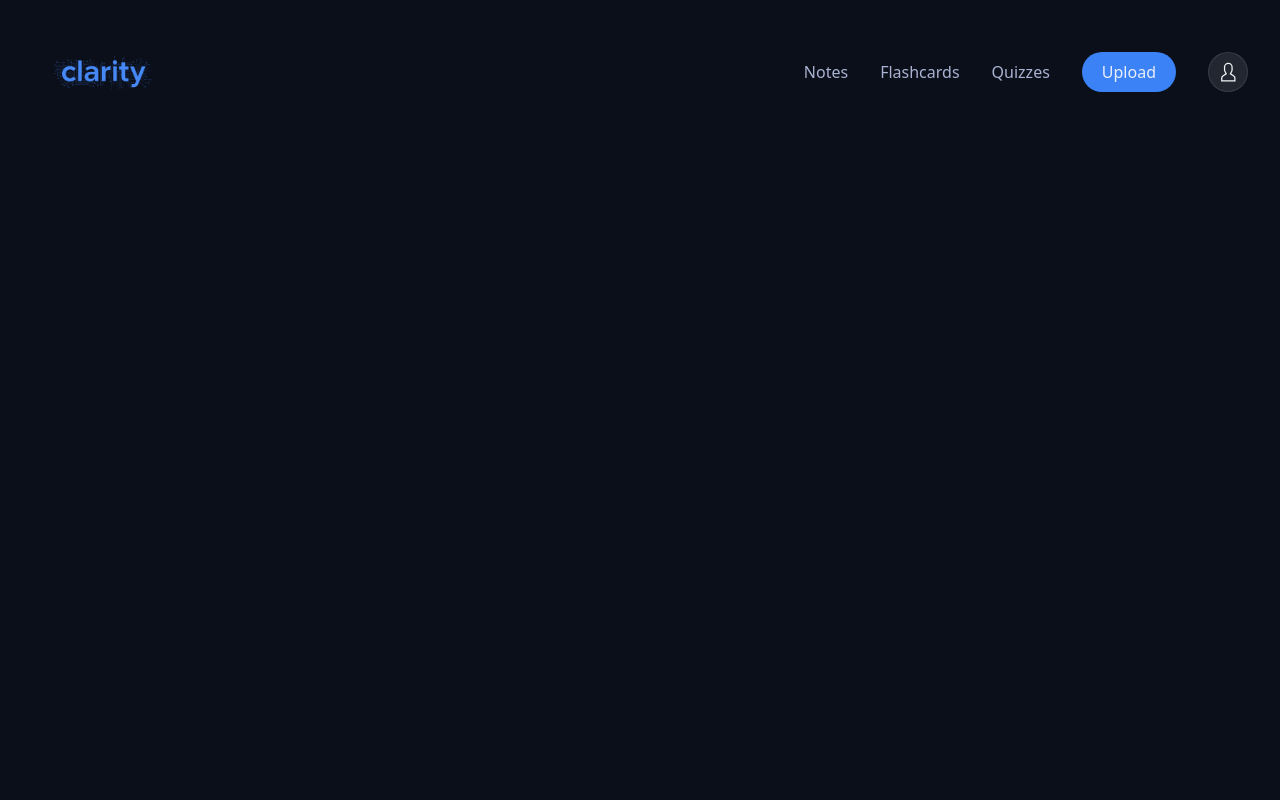
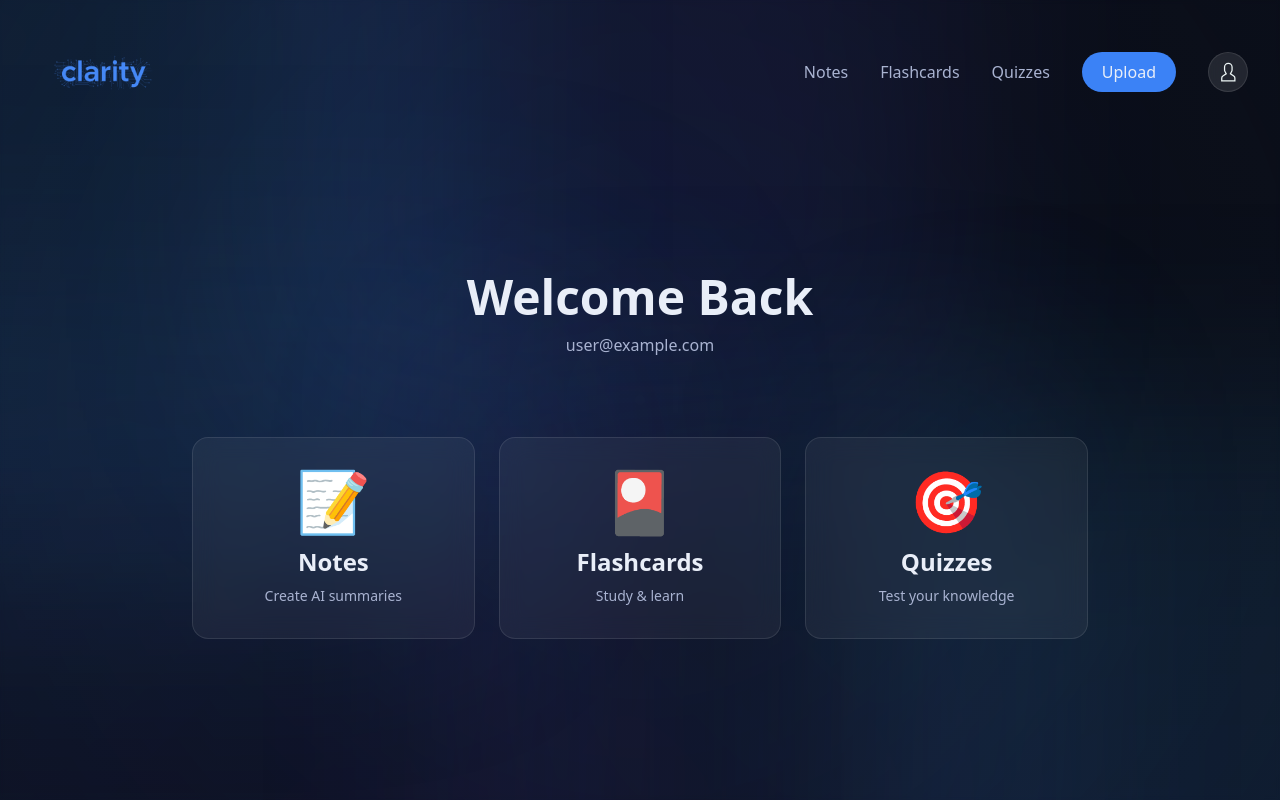
Before and after one commit to Atom1cWinter/ITCS-4155-clarity, a React (Vite) app: page /home in a window 1280 px wide. Built offline with nearby package versions, Linux system fonts and the light colour scheme; no server answers; sample sign-in values are in the browser's storage.

Commit message:
Add home page

```diff
--- a/src/App.tsx
+++ b/src/App.tsx
@@ -1,6 +1,7 @@
 import './App.css'
 import { BrowserRouter as Router, Routes, Route, Navigate, useLocation } from 'react-router-dom'
 import AuthPage from './pages/AuthPage'
+import HomePage from './pages/HomePage'
 import NotesPage from './pages/NotesPage'
 import FlashcardsPage from './pages/FlashcardsPage'
 import NavBar from './components/NavBar'
@@ -18,12 +19,13 @@ function AppRoutes() {
       {!hideNav && <NavBar />}
       <Routes>
         <Route path="/auth" element={<AuthPage />} />
+        <Route path="/home" element={<HomePage />} />
         <Route path="/notes" element={<NotesPage />} />
         <Route path="/flashcards" element={<FlashcardsPage />} />
         <Route path='/quizzes' element={<QuizzesPage />} />
         <Route path='/upload' element={<UploadPage />} />
         <Route path='/profile' element={<ProfilePage />} />
-        <Route path="/" element={<Navigate to="/auth" />} />
+        <Route path="/" element={<Navigate to="/home" />} />
       </Routes>
     </>
   )
--- a/src/components/NavBar.tsx
+++ b/src/components/NavBar.tsx
@@ -44,7 +44,7 @@ const NavBar: React.FC<NavbarProps> = () => {
             <div className="max-w-7xl mx-auto px-6 md:px-8 py-8 flex justify-between items-center pointer-events-auto">
                 {/* Blue Clarity Logo */}
                 <Link
-                  to="/notes"
+                  to="/home"
                   className="transition-opacity hover:opacity-80"
                   aria-label="Clarity Home"
                 >
--- a/src/pages/AuthPage.tsx
+++ b/src/pages/AuthPage.tsx
@@ -124,8 +124,8 @@ export default function AuthPage() {
         // Sign in with email and password
         const userCredential = await signInWithEmailAndPassword(auth, email, password);
         console.log('Login successful:', userCredential.user);
-        // Redirect to notes page after successful login
-        navigate('/notes');
+        // Redirect to home page after successful login
+        navigate('/home');
       } else {
         // Create new user with email and password
         const userCredential = await createUserWithEmailAndPassword(auth, email, password);
@@ -155,8 +155,8 @@ export default function AuthPage() {
       const provider = new GoogleAuthProvider();
       const userCredential = await signInWithPopup(auth, provider);
       console.log('Google sign-in successful:', userCredential.user);
-      // Redirect to notes page after successful Google sign-in
-      navigate('/notes');
+      // Redirect to home page after successful Google sign-in
+      navigate('/home');
     } catch (error) {
       console.error('Google sign-in error:', error);
       const errorCode = (error as { code?: string })?.code || 'unknown';
--- /dev/null
+++ b/src/pages/HomePage.tsx
@@ -0,0 +1,85 @@
+import { useEffect, useState } from 'react';
+import { useNavigate } from 'react-router-dom';
+import { auth } from '../lib/firebase';
+import AmbientBackground from '../components/AmbientBackground';
+import type { User } from 'firebase/auth';
+
+export default function HomePage() {
+  const navigate = useNavigate();
+  const [user, setUser] = useState<User | null>(null);
+  const [loading, setLoading] = useState(true);
+
+  useEffect(() => {
+    const unsubscribe = auth.onAuthStateChanged((authUser) => {
+      if (authUser) {
+        setUser(authUser);
+      } else {
+        navigate('/auth');
+      }
+      setLoading(false);
+    });
+
+    return unsubscribe;
+  }, [navigate]);
+
+  if (loading) {
+    return (
+      <AmbientBackground>
+        <div className="w-full h-full flex items-center justify-center">
+          <p className="text-primary text-lg">Loading...</p>
+        </div>
+      </AmbientBackground>
+    );
+  }
+
+  return (
+    <AmbientBackground>
+      <div className="w-full h-full pt-40 pb-12 px-6 flex flex-col items-center justify-center">
+
+        {/* Hero Section */}
+        <div className="max-w-2xl mx-auto text-center mb-20">
+          <h1 className="text-5xl font-bold text-primary mb-3">
+            Welcome Back
+          </h1>
+          <p className="text-muted">
+            {user?.email}
+          </p>
+        </div>
+
+        {/* Main 3 Features - Beautiful Grid */}
+        <div className="max-w-4xl mx-auto w-full grid grid-cols-1 md:grid-cols-3 gap-6">
+
+          {/* Notes */}
+          <div
+            onClick={() => navigate('/notes')}
+            className="glass-surface p-8 rounded-2xl cursor-pointer transform transition-all duration-300 hover:scale-110 hover:shadow-xl flex flex-col items-center justify-center text-center group"
+          >
+            <div className="text-6xl mb-4 group-hover:animate-bounce">📝</div>
+            <h3 className="text-2xl font-semibold text-primary mb-2">Notes</h3>
+            <p className="text-sm text-muted">Create AI summaries</p>
+          </div>
+
+          {/* Flashcards */}
+          <div
+            onClick={() => navigate('/flashcards')}
+            className="glass-surface p-8 rounded-2xl cursor-pointer transform transition-all duration-300 hover:scale-110 hover:shadow-xl flex flex-col items-center justify-center text-center group"
+          >
+            <div className="text-6xl mb-4 group-hover:animate-bounce">🎴</div>
+            <h3 className="text-2xl font-semibold text-primary mb-2">Flashcards</h3>
+            <p className="text-sm text-muted">Study & learn</p>
+          </div>
+
+          {/* Quizzes */}
+          <div
+            onClick={() => navigate('/quizzes')}
+            className="glass-surface p-8 rounded-2xl cursor-pointer transform transition-all duration-300 hover:scale-110 hover:shadow-xl flex flex-col items-center justify-center text-center group"
+          >
+            <div className="text-6xl mb-4 group-hover:animate-bounce">🎯</div>
+            <h3 className="text-2xl font-semibold text-primary mb-2">Quizzes</h3>
+            <p className="text-sm text-muted">Test your knowledge</p>
+          </div>
+        </div>
+      </div>
+    </AmbientBackground>
+  );
+}
```
Also changed, not shown: 1 other file (tests, documents, lock files or other folders).
